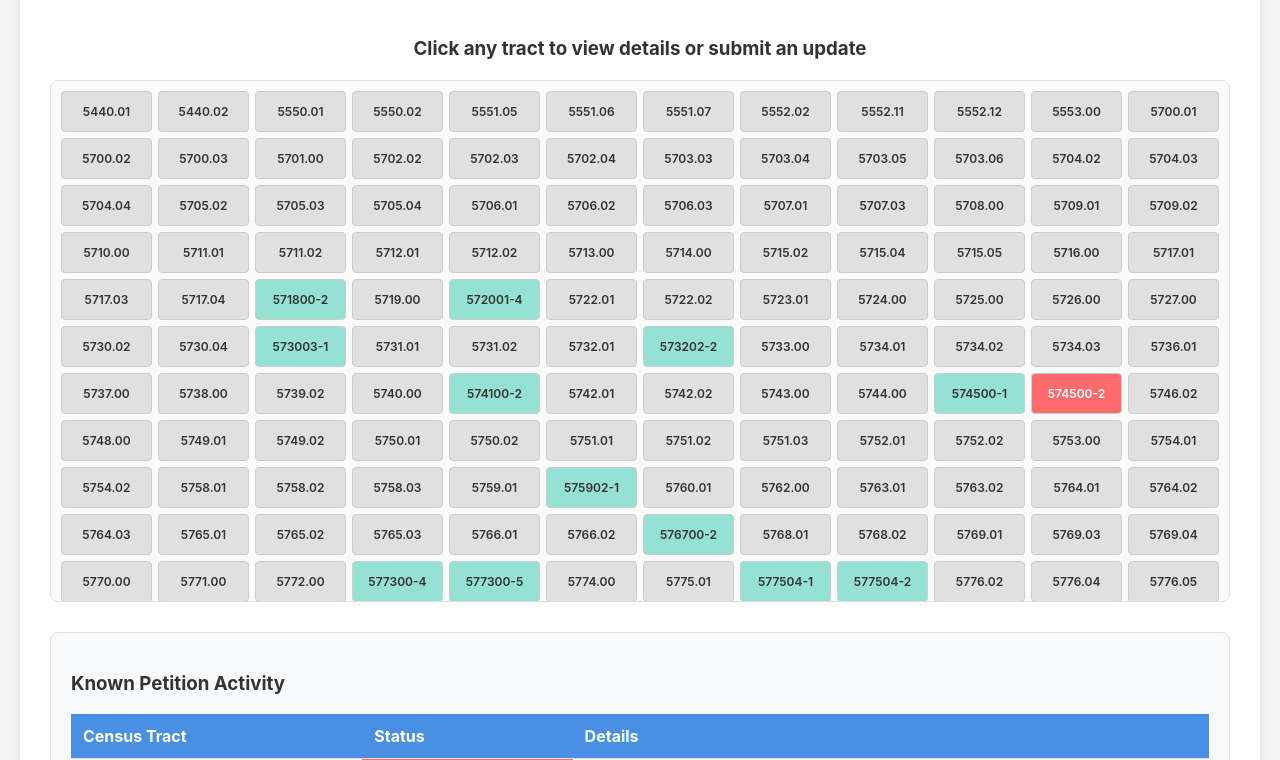
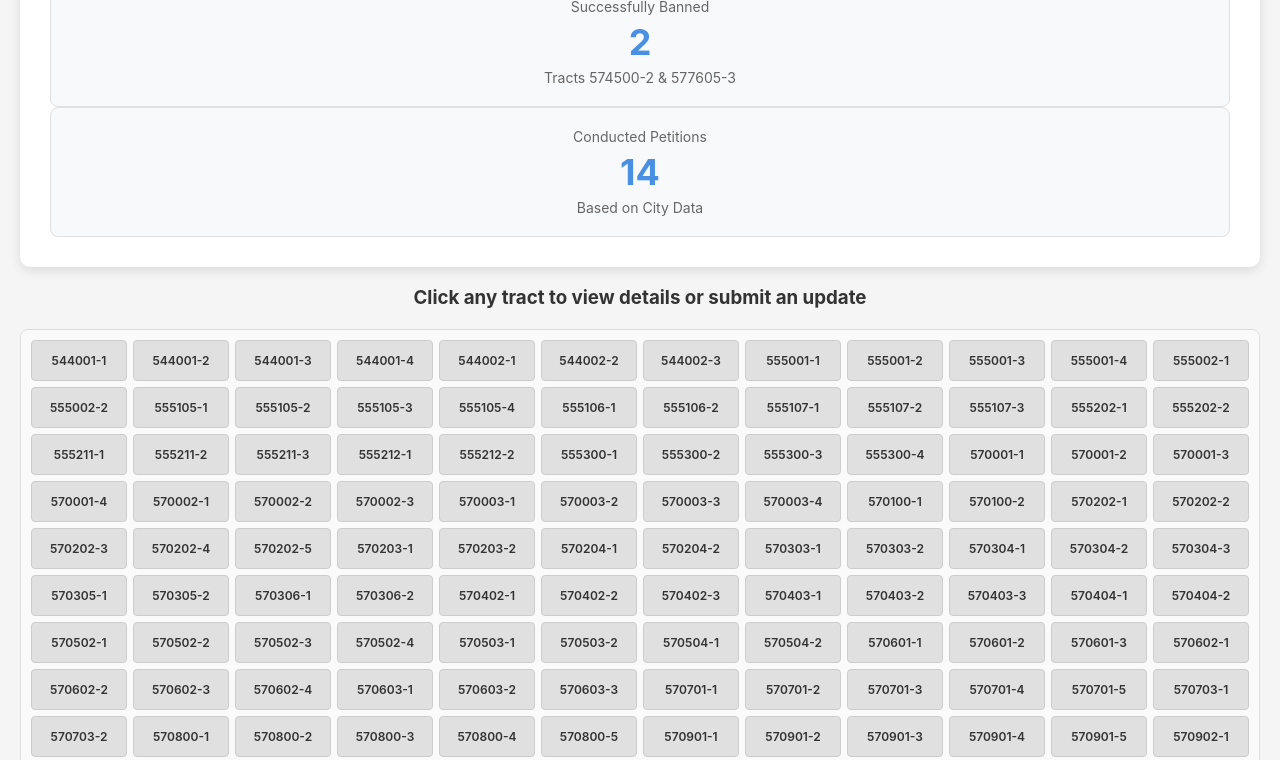
Before and after one commit to 3piecechickendinner/longbeach-str-tracker, a website built with Vite: page index.html in a window 1280 px wide. Shown: the part 728-1488 px from the top of the page. Built offline with nearby package versions, Linux system fonts and the light colour scheme.

Commit message:
Update data with complete list of all block group

```diff
--- a/index.html
+++ b/index.html
@@ -45,12 +45,11 @@
             <div class="legend-item"><div class="legend-color no-data"></div><span>No Known Activity</span></div>
         </div>
 
-        <div class="stats-grid">
-          <div class="stat-card">
-              <div class="stat-label">Total Census Tracts</div>
-              <div class="stat-number">138</div>
-              <div class="stat-label">in Long Beach</div>
-          </div>
+        <div class="stat-card">
+          <div class="stat-label">Total Block Groups</div>
+          <div class="stat-number">421</div>
+          <div class="stat-label">in Long Beach</div>
+      </div>
           <div class="stat-card">
               <div class="stat-label">Successfully Banned</div>
               <div class="stat-number" id="banned-count">2</div>
--- a/src/data.js
+++ b/src/data.js
@@ -18,30 +18,49 @@ export const tractStatus = {
     "572001-4": { status: "failed", details: "FY25 Petition Failed (40.9%)" },
   };
 
-  // This is the corrected, consolidated list of all tracts and block groups to display.
+  // This is the complete, definitive list of all 421 Long Beach Block Groups from the 2020 Census.
   export const allTracts = [
-    "5440.01", "5440.02", "5550.01", "5550.02", "5551.05", "5551.06",
-    "5551.07", "5552.02", "5552.11", "5552.12", "5553.00", "5700.01",
-    "5700.02", "5700.03", "5701.00", "5702.02", "5702.03", "5702.04",
-    "5703.03", "5703.04", "5703.05", "5703.06", "5704.02", "5704.03",
-    "5704.04", "5705.02", "5705.03", "5705.04", "5706.01", "5706.02",
-    "5706.03", "5707.01", "5707.03", "5708.00", "5709.01", "5709.02",
-    "5710.00", "5711.01", "5711.02", "5712.01", "5712.02", "5713.00",
-    "5714.00", "5715.02", "5715.04", "5715.05", "5716.00", "5717.01",
-    "5717.03", "5717.04", "571800-2", "5719.00", "572001-4", "5722.01",
-    "5722.02", "5723.01", "5724.00", "5725.00", "5726.00", "5727.00",
-    "5730.02", "5730.04", "573003-1", "5731.01", "5731.02",
-    "5732.01", "573202-2", "5733.00", "5734.01", "5734.02", "5734.03",
-    "5736.01", "5737.00", "5738.00", "5739.02", "5740.00", "574100-2",
-    "5742.01", "5742.02", "5743.00", "5744.00", "574500-1", "574500-2",
-    "5746.02", "5748.00", "5749.01", "5749.02", "5750.01", "5750.02",
-    "5751.01", "5751.02", "5751.03", "5752.01", "5752.02", "5753.00",
-    "5754.01", "5754.02", "5758.01", "5758.02", "5758.03", "5759.01",
-    "575902-1", "5760.01", "5762.00", "5763.01", "5763.02", "5764.01",
-    "5764.02", "5764.03", "5765.01", "5765.02", "5765.03", "5766.01",
-    "5766.02", "576700-2", "5768.01", "5768.02", "5769.01", "5769.03",
-    "5769.04", "5770.00", "5771.00", "5772.00", "577300-4", "577300-5",
-    "5774.00", "5775.01", "577504-1", "577504-2", "5776.02", "5776.04",
-    "5776.05", "5776.06", "577605-3", "5777.00", "5778.00", "5779.00",
-    "5780.00", "5781.00"
-  ].sort();
+    "544001-1", "544001-2", "544001-3", "544001-4", "544002-1", "544002-2", "544002-3", "555001-1", "555001-2", "555001-3",
+    "555001-4", "555002-1", "555002-2", "555105-1", "555105-2", "555105-3", "555105-4", "555106-1", "555106-2", "555107-1",
+    "555107-2", "555107-3", "555202-1", "555202-2", "555211-1", "555211-2", "555211-3", "555212-1", "555212-2", "555300-1",
+    "555300-2", "555300-3", "555300-4", "570001-1", "570001-2", "570001-3", "570001-4", "570002-1", "570002-2", "570002-3",
+    "570003-1", "570003-2", "570003-3", "570003-4", "570100-1", "570100-2", "570202-1", "570202-2", "570202-3", "570202-4",
+    "570202-5", "570203-1", "570203-2", "570204-1", "570204-2", "570303-1", "570303-2", "570304-1", "570304-2", "570304-3",
+    "570305-1", "570305-2", "570306-1", "570306-2", "570402-1", "570402-2", "570402-3", "570403-1", "570403-2", "570403-3",
+    "570404-1", "570404-2", "570502-1", "570502-2", "570502-3", "570502-4", "570503-1", "570503-2", "570504-1", "570504-2",
+    "570601-1", "570601-2", "570601-3", "570602-1", "570602-2", "570602-3", "570602-4", "570603-1", "570603-2", "570603-3",
+    "570701-1", "570701-2", "570701-3", "570701-4", "570701-5", "570703-1", "570703-2", "570800-1", "570800-2", "570800-3",
+    "570800-4", "570800-5", "570901-1", "570901-2", "570901-3", "570901-4", "570901-5", "570902-1", "570902-2", "570902-3",
+    "571000-1", "571000-2", "571000-3", "571000-4", "571000-5", "571000-6", "571101-1", "571101-2", "571101-3", "571101-4",
+    "571101-5", "571102-1", "571102-2", "571102-3", "571102-4", "571102-5", "571201-1", "571201-2", "571201-3", "571201-4",
+    "571202-1", "571202-2", "571202-3", "571300-1", "571300-2", "571300-3", "571300-4", "571400-1", "571400-2", "571400-3",
+    "571400-4", "571502-1", "571502-2", "571502-3", "571502-4", "571504-1", "571504-2", "571504-3", "571504-4", "571505-1",
+    "571505-2", "571600-1", "571701-1", "571701-2", "571701-3", "571703-1", "571703-2", "571703-3", "571704-1", "571704-2",
+    "571704-3", "571800-1", "571800-2", "571800-3", "571900-1", "571900-2", "571900-3", "571900-4", "572001-1", "572001-2",
+    "572001-3", "572001-4", "572201-1", "572201-2", "572201-3", "572201-4", "572202-1", "572202-2", "572202-3", "572202-4",
+    "572301-1", "572301-2", "572500-1", "572500-2", "572600-1", "572600-2", "572600-3", "572600-4", "572700-1", "572700-2",
+    "572700-3", "572700-4", "573002-1", "573002-2", "573003-1", "573004-1", "573004-2", "573004-3", "573004-4", "573101-1",
+    "573101-2", "573101-3", "573102-1", "573102-2", "573201-1", "573201-2", "573202-1", "573202-2", "573202-3", "573300-1",
+    "573300-2", "573401-1", "573402-1", "573402-2", "573402-3", "573402-4", "573402-5", "573403-1", "573403-2", "573601-1",
+    "573601-2", "573601-3", "573601-4", "573601-5", "573601-6", "573601-7", "573601-8", "573601-9", "573700-1", "573700-2",
+    "573700-3", "573700-4", "573800-1", "573800-2", "573800-3", "573800-4", "573902-1", "574000-1", "574000-2", "574000-3",
+    "574000-4", "574000-5", "574100-1", "574100-2", "574100-3", "574100-4", "574100-5", "574201-1", "574201-2", "574201-3",
+    "574202-1", "574202-2", "574300-1", "574300-2", "574300-3", "574300-4", "574300-5", "574300-6", "574400-1", "574400-2",
+    "574400-3", "574400-4", "574400-5", "574400-6", "574500-1", "574500-2", "574500-3", "574500-4", "574602-1", "574800-1",
+    "574800-2", "574800-3", "574901-1", "574901-2", "574901-3", "574901-4", "574902-1", "574902-2", "574902-3", "575001-1",
+    "575001-2", "575002-1", "575002-2", "575002-3", "575101-1", "575101-2", "575102-1", "575102-2", "575103-1", "575103-2",
+    "575103-3", "575201-1", "575201-2", "575201-3", "575202-1", "575202-2", "575202-3", "575300-1", "575300-2", "575300-3",
+    "575401-1", "575401-2", "575401-3", "575402-1", "575402-2", "575801-1", "575801-2", "575802-1", "575802-2", "575803-1",
+    "575803-2", "575901-1", "575901-2", "575901-3", "575901-4", "575902-1", "575902-2", "575902-3", "576001-1", "576001-2",
+    "576001-3", "576200-1", "576200-2", "576200-3", "576200-4", "576200-5", "576301-1", "576301-2", "576301-3", "576301-4",
+    "576302-1", "576302-2", "576302-3", "576401-1", "576401-2", "576402-1", "576402-2", "576403-1", "576403-2", "576501-1",
+    "576501-2", "576502-1", "576502-2", "576502-3", "576503-1", "576503-2", "576601-1", "576601-2", "576601-3", "576602-0",
+    "576602-1", "576602-2", "576602-3", "576602-4", "576700-1", "576700-2", "576700-3", "576801-1", "576801-2", "576801-3",
+    "576802-1", "576802-2", "576901-1", "576901-2", "576901-3", "576903-1", "576903-2", "576904-1", "576904-2", "577000-1",
+    "577000-2", "577000-3", "577000-4", "577000-5", "577100-1", "577100-2", "577100-3", "577100-4", "577100-5", "577200-1",
+    "577200-2", "577200-3", "577200-4", "577300-1", "577300-2", "577300-3", "577300-4", "577300-5", "577300-6", "577400-1",
+    "577400-2", "577400-3", "577400-4", "577501-1", "577501-2", "577501-3", "577504-1", "577504-2", "577602-1", "577602-2",
+    "577604-1", "577605-1", "577605-2", "577605-3", "577606-1", "577606-2", "577700-1", "577700-2", "577700-3", "577800-1",
+    "577800-2", "577800-3", "577900-1", "577900-2", "577900-3", "577900-4", "578000-1", "578000-2", "578000-3", "578000-4",
+    "578100-1"
+  ];
```
